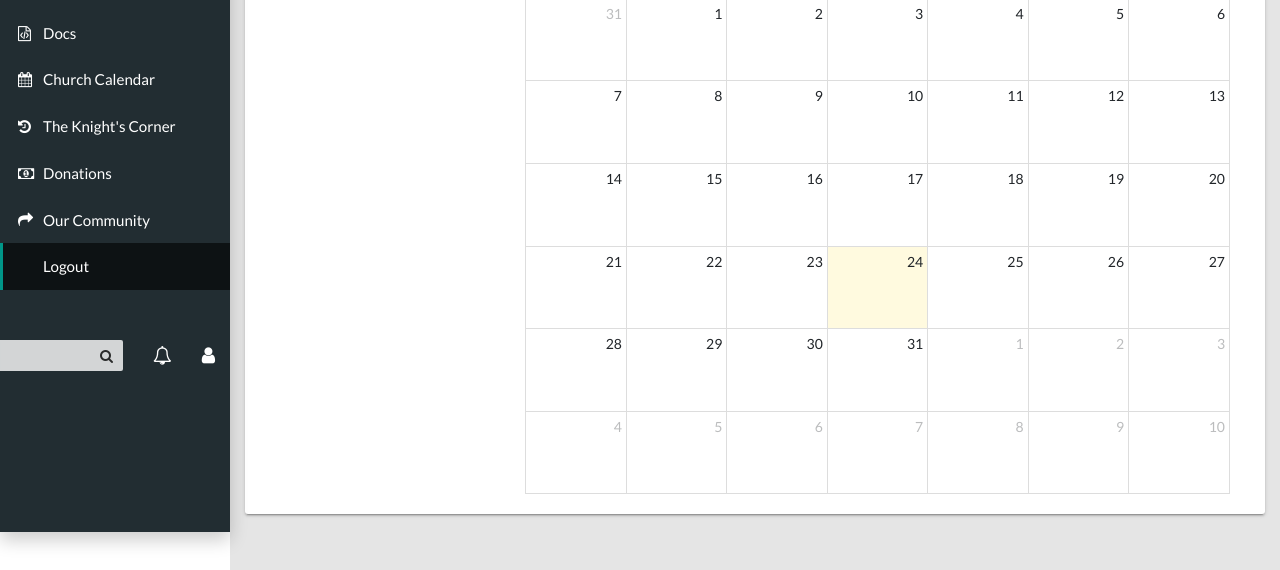
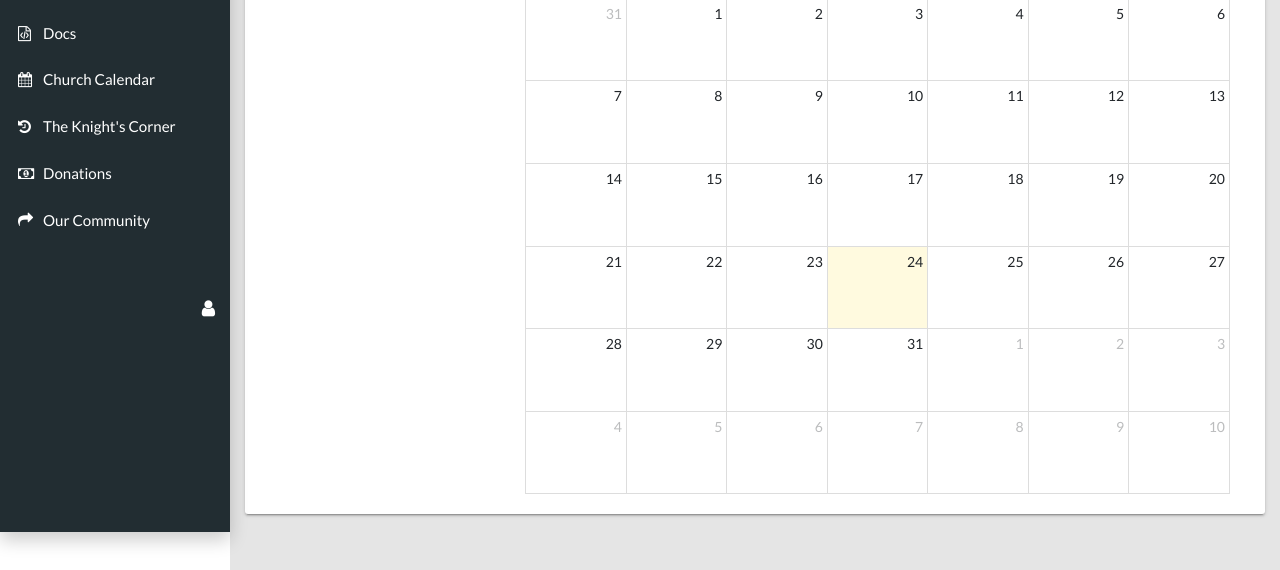
Before and after one commit to johndolacjr/ImmaculateConceptionCopperton, a Django app: page /calender/ in a window 1280 px wide. Shown: the part 268-838 px from the top of the page. Run offline with Django 3.2, Linux system fonts and the light colour scheme; the visitor is signed in with stand-in values (Sample User, id 1); data that the repository does not hold is empty; some libraries are stand-ins or nearby versions.

Commit message:
removed search, notifications, and logout tabs

```diff
--- a/event_calendar/templates/base/base.html
+++ b/event_calendar/templates/base/base.html
@@ -273,7 +273,7 @@
             <li>
               <a class="app-menu__item" id="social" href="/social"><i class="app-menu__icon fa fa-share"></i><span class="app-menu__label">Our Community</span></a>
             </li>
-            <li>
+            {% comment %} <li>
               <a class="app-menu__item active" id="logout" href="/logout"><i class="app-menu__icon fa fa-logout"></i><span class="app-menu__label">Logout</span></a>
             </li>
             {% else %}
@@ -282,18 +282,18 @@
             </li>
             <li>
               <a class="app-menu__item active" id="signUp" href="/sign-up"><i class="app-menu__icon fa fa-sign-up"></i><span class="app-menu__label">Sign Up</span></a>
-            </li>
+            </li> {% endcomment %}
             {% endif %}
           </ul>
                 {% comment %} </div>
               </div> {% endcomment %}
           <ul class="app-nav">
-            <li class="app-search">
+            {% comment %} <li class="app-search">
               <input class="app-search__input" type="search" placeholder="Search" />
               <button class="app-search__button"><i class="fa fa-search"></i></button>
-            </li>
+            </li> {% endcomment %}
             <!--Notification Menu-->
-            <li class="dropdown">
+            {% comment %} <li class="dropdown">
               <a class="app-nav__item" href="#" data-toggle="dropdown" aria-label="Show notifications"><i class="fa fa-bell-o fa-lg"></i></a>
               <ul class="app-notification dropdown-menu dropdown-menu-right">
                 <li class="app-notification__title">You have 4 new notifications.</li>
@@ -369,7 +369,7 @@
                 </div>
                 <li class="app-notification__footer"><a href="#">See all notifications.</a></li>
               </ul>
-            </li>
+            </li> {% endcomment %}
             <!-- User Menu-->
             <li class="dropdown">
               <a class="app-nav__item" href="#" data-toggle="dropdown" aria-label="Open Profile Menu"><i class="fa fa-user fa-lg"></i></a>
```
